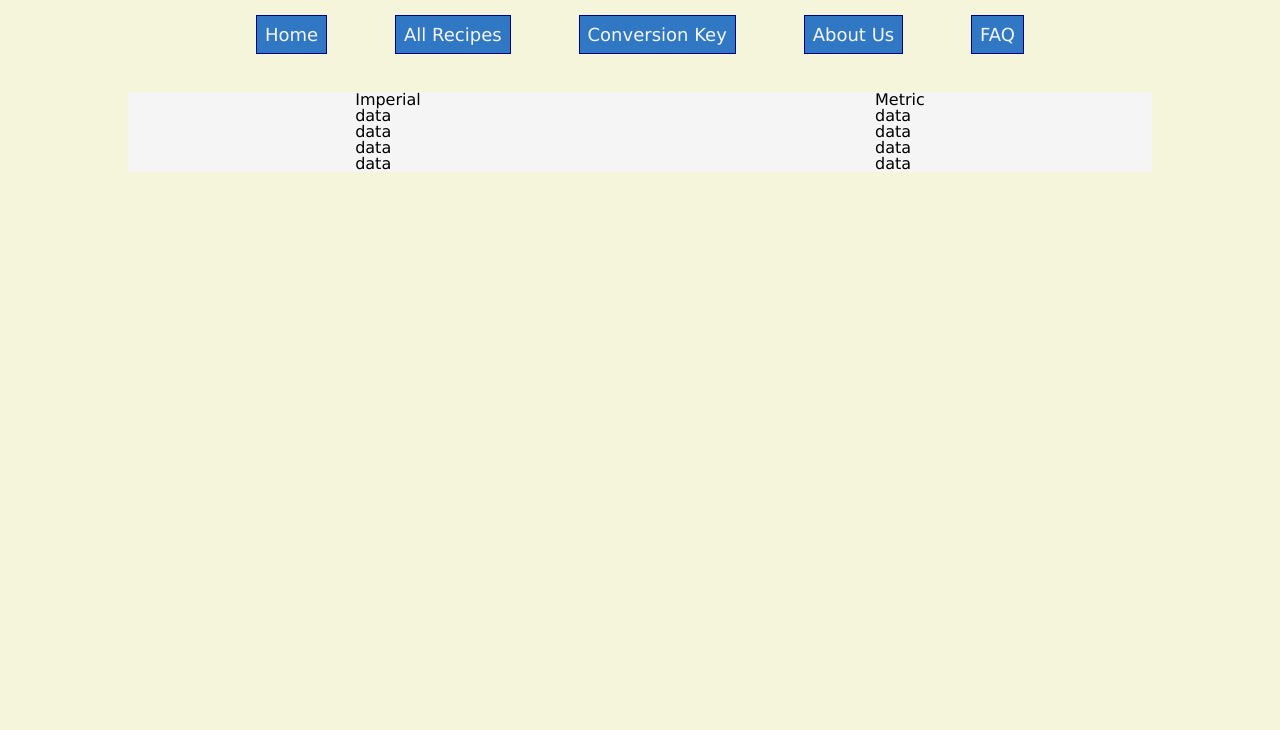
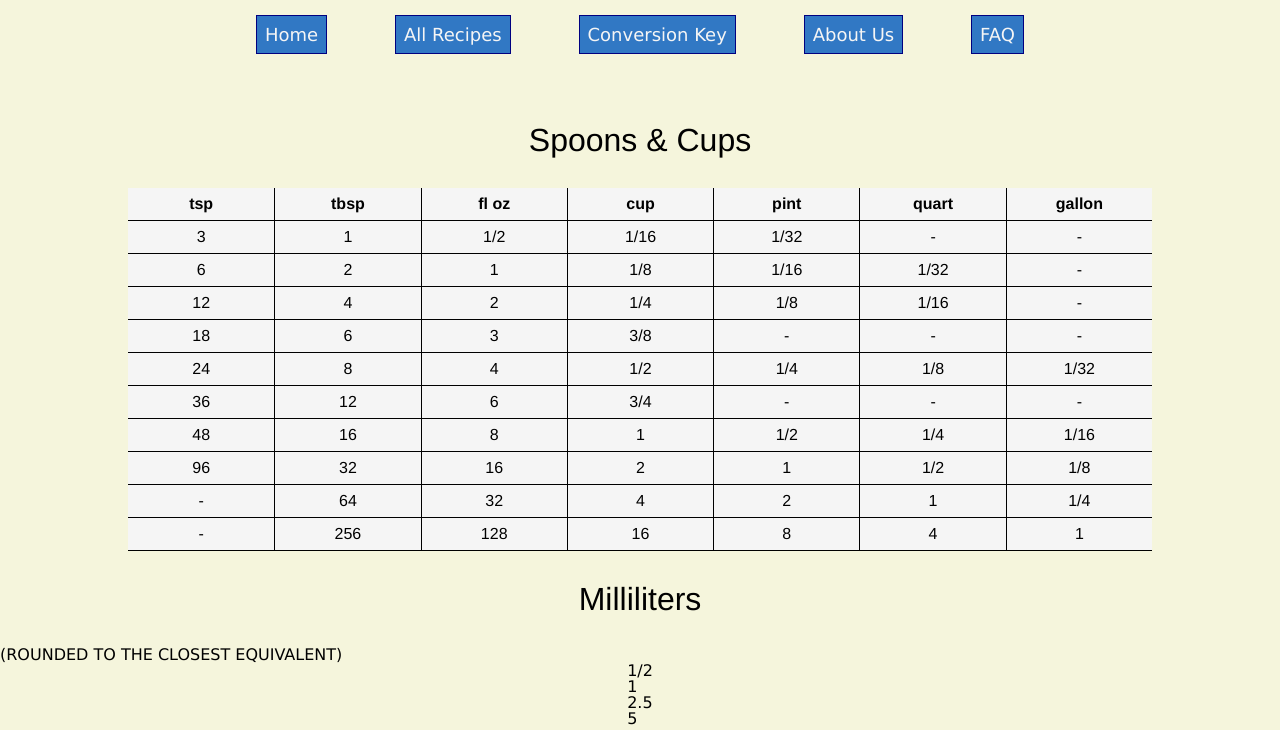
Before and after one commit to Toonts/recipe-reservoir, a plain HTML site: page conversion.html in a window 1280 px wide. Shown: the part 316-1046 px from the top of the page. Drawn offline with Linux system fonts and the light colour scheme.

Commit message:
added spoons & cups conversion chart to conversion.html, and styled

```diff
--- a/conversion.html
+++ b/conversion.html
@@ -26,21 +26,113 @@
     </header>
 
     <main>
-      <div id="conversion">
-        <ul id="imperial">
-          <li class="list-head">Imperial</li>
-          <li>data</li>
-          <li>data</li>
-          <li>data</li>
-          <li>data</li>
+      <h2>Spoons & Cups</h2>
+      <div id="conversion1">
+        <ul id="tsp">
+          <li class="list-head">tsp</li>
+          <li>3</li>
+          <li>6</li>
+          <li>12</li>
+          <li>18</li>
+          <li>24</li>
+          <li>36</li>
+          <li>48</li>
+          <li>96</li>
+          <li>-</li>
+          <li>-</li>
         </ul>
-        <ul id="metric">
-          <li class="list-head">Metric</li>
-          <li>data</li>
-          <li>data</li>
-          <li>data</li>
-          <li>data</li>
+        <ul id="tbsp">
+          <li class="list-head">tbsp</li>
+          <li>1</li>
+          <li>2</li>
+          <li>4</li>
+          <li>6</li>
+          <li>8</li>
+          <li>12</li>
+          <li>16</li>
+          <li>32</li>
+          <li>64</li>
+          <li>256</li>
         </ul>
+        <ul id="floz">
+          <li class="list-head">fl oz</li>
+          <li>1/2</li>
+          <li>1</li>
+          <li>2</li>
+          <li>3</li>
+          <li>4</li>
+          <li>6</li>
+          <li>8</li>
+          <li>16</li>
+          <li>32</li>
+          <li>128</li>
+        </ul>
+        <ul id="cup">
+          <li class="list-head">cup</li>
+          <li>1/16</li>
+          <li>1/8</li>
+          <li>1/4</li>
+          <li>3/8</li>
+          <li>1/2</li>
+          <li>3/4</li>
+          <li>1</li>
+          <li>2</li>
+          <li>4</li>
+          <li>16</li>
+        </ul>
+        <ul id="pint">
+          <li class="list-head">pint</li>
+          <li>1/32</li>
+          <li>1/16</li>
+          <li>1/8</li>
+          <li>-</li>
+          <li>1/4</li>
+          <li>-</li>
+          <li>1/2</li>
+          <li>1</li>
+          <li>2</li>
+          <li>8</li>
+        </ul>
+        <ul id="quart">
+          <li class="list-head">quart</li>
+          <li>-</li>
+          <li>1/32</li>
+          <li>1/16</li>
+          <li>-</li>
+          <li>1/8</li>
+          <li>-</li>
+          <li>1/4</li>
+          <li>1/2</li>
+          <li>1</li>
+          <li>4</li>
+        </ul>
+        <ul id="gallon">
+          <li class="list-head">gallon</li>
+          <li>-</li>
+          <li>-</li>
+          <li>-</li>
+          <li>-</li>
+          <li>1/32</li>
+          <li>-</li>
+          <li>1/16</li>
+          <li>1/8</li>
+          <li>1/4</li>
+          <li>1</li>
+        </ul>
+      </div>
+      <h2>Milliliters</h2>
+      <p>(ROUNDED TO THE CLOSEST EQUIVALENT)</p>
+      <div id="conversion2">
+        <section id="tsp-ml">
+          <ul id="tsp-ml1">
+            <li>1/2</li>
+            <li>1</li>
+          </ul>
+          <ul id="tsp-ml2">
+            <li>2.5</li>
+            <li>5</li>
+          </ul>
+      </section>
       </div>
     </main>
 
--- a/css/styles.css
+++ b/css/styles.css
@@ -71,18 +71,44 @@ footer {
 
 /*conversion.html*/
 
-#conversion{
+h2{
+  text-align: center;
+  font-family: 'Franklin Gothic Medium', sans-serif;
+  font-size: 2rem;
+  padding: 2rem;
+}
+#conversion1{
   background-color: whitesmoke;
   width: 80%;
   margin: auto;
-  display: flex;
-  flex-direction: row;
+  display: grid;
+  grid-template-columns: repeat(7,1fr);
+}
+.list-head{
+  font-weight: bold;
+  padding: 1rem;
+}
+#conversion1 #tsp li{
+  border-left: none;
+}
+#conversion1 #gallon li{
+  border-right: none;
+}
+#conversion1 li{
+  padding-left: 1rem;
+  padding-bottom: 1rem;
+  border-left: .5px solid black;
+  border-top: none;
+  border-bottom: 1px solid black;
+  text-align: center;
+  padding: .5rem;
+  font-family:'Franklin Gothic Medium', sans-serif;
+}
+#conversion1 li:hover{
+  background-color: rgba(254, 254, 0, 0.598);
 }
 
-#imperial{
-  display: flex;
-  flex-direction: column;
-}
+
 
 /*about-us.html*/
 
--- a/js/app.js
+++ b/js/app.js
@@ -43,8 +43,8 @@ Recipe.prototype.loadFromLocalStorage = function () {
 
 
 
-//console.log(allRecipes);
-// allRecipes[0].saveAllToLocalStorage();
+// console.log(allRecipes);
+allRecipes[0].saveAllToLocalStorage();
 // for (let i = 0; i < 5; i++){
 //   let recipe = allRecipes[i];
 //   recipe.loadFromLocalStorage();
```
